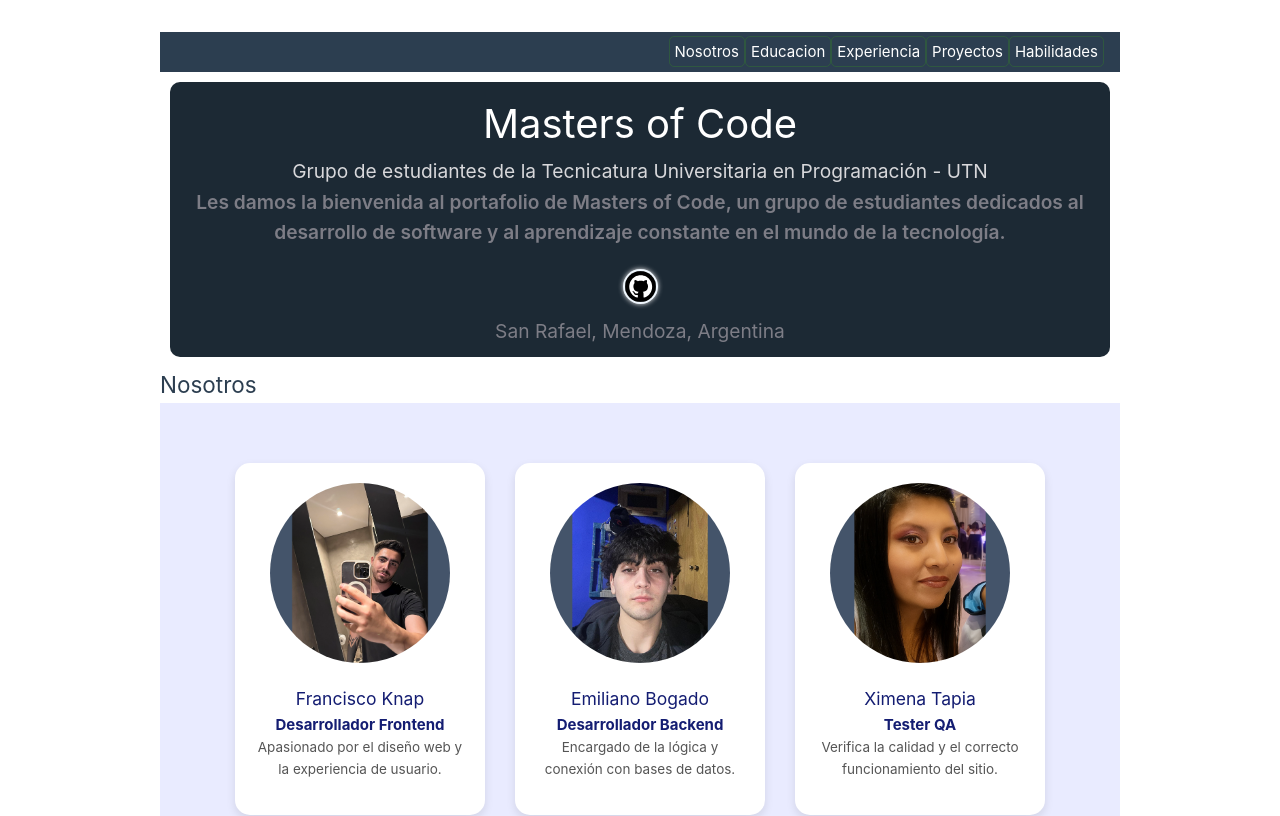
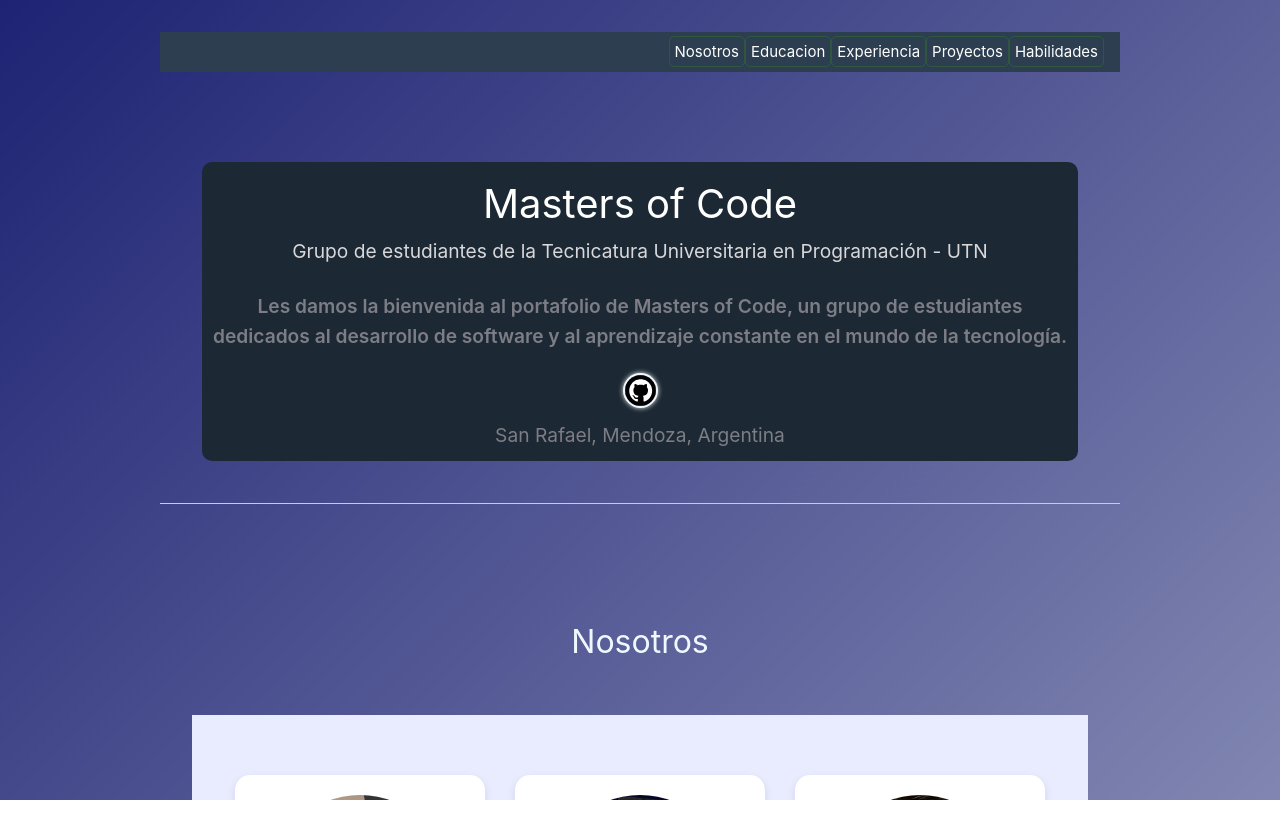
Before and after one commit to HotCode2025/MastersOfCode-Segundo-Semestre, a Vue app in the folder GITHUB/PORTAFOLIO CLASE 1/: page / in a window 1280 px wide. Shown: the top 816 px of the page. Built offline with nearby package versions, Linux system fonts and the light colour scheme.

Commit message:
Portafolio grupal
se modifica informacion

```diff
--- a/GITHUB/PORTAFOLIO CLASE 1/src/App.vue
+++ b/GITHUB/PORTAFOLIO CLASE 1/src/App.vue
@@ -1,17 +1,12 @@
 <script setup>
 import NavBar from './components/NavBar.vue';
-
 import DatosPersonales from './components/DatosPersonales.vue';
-/// aca estaba el error, no habia NADA y NavBar seguia llamando la funcion, corran el codigo
-//cuando hagan cambios asi para doble verificar
-//re-usenlo para el titulo o no se
-
-
 import EducacionComponente from './components/EducacionComponente.vue';
 import InteresesComponente from './components/InteresesComponente.vue';
 import HabilidadesComponente from './components/HabilidadesComponente.vue';
 import NosotrosComponente from './components/NosotrosComponente.vue';
 import ExperiencieComponente from './components/ExperiencieComponente.vue';
+import ProyectosComponentes from './components/ProyectosComponentes.vue';
 </script>
 
 <template>
@@ -29,13 +24,20 @@ import ExperiencieComponente from './components/ExperiencieComponente.vue';
             <NosotrosComponente />
         </section>
         <section id="educacion">
-          <h2>Educacion - Cursos</h2>
-          <!--Componente Educacion-->
+            <h2>Educación - Cursos</h2>
+            <!--Componente Educación-->
             <EducacionComponente />
         </section>
-      <section id="experiencia"><h2>Experiencia</h2></section>
+        <section id="experiencia">
+            <h2>Experiencia</h2>
+            <!--Componente Experiencia-->
             <ExperiencieComponente />
-      <section id="proyectos"><h2>Proyectos</h2></section>
+        </section>
+        <section id="proyectos">
+            <h2>Proyectos</h2>
+            <!--Componente Proyectos-->
+            <ProyectosComponentes />
+        </section>
         <section id="habilidades">
             <!--Componente Habilidades-->
             <h2>Habilidades</h2>
@@ -43,17 +45,48 @@ import ExperiencieComponente from './components/ExperiencieComponente.vue';
         </section>
         <section id="intereses">
             <!--Componente Intereses-->
-          <h2>intereses</h2>
+            <h2>Intereses</h2>
             <InteresesComponente />
         </section>
   </main>
   <footer>
       <a href="#top">Inicio</a>
-      <p>  2025 Masters Of Code - Portafolio Grupal Web</p>
+      <p> © 2025 Masters Of Code - Portafolio Grupal Web</p>
   </footer>
 </template>
 
-<style scoped>
+
+<style>
+html, body {
+  margin: 0;
+  padding: 0;
+  height: 100%;
+  width: 100%;
+  overflow-x: hidden;
+}
+
+body {
+  background: linear-gradient(-45deg, #E0E6ED, #1A1F71, #6C63FF, #3E5C76);
+  background-size: 600% 600%;
+  animation: gradientBG 10s ease infinite;
+}
+
+#app {
+  min-height: 100vh;
+  display: flex;
+  flex-direction: column;
+  color: rgb(184, 223, 255);
+}
+
+@keyframes gradientBG {
+  0% { background-position: 0% 50%; }
+  25% { background-position: 50% 100%; }
+  50% { background-position: 100% 50%; }
+  75% { background-position: 50% 0%; }
+  100% { background-position: 0% 50%; }
+}
+
+/* Footer y títulos visibles */
 footer {
   display: flex;
   flex-direction: column;
@@ -61,4 +94,7 @@ footer {
   padding: 2rem;
   font-size: 1.3rem;
 }
+h2 {
+  color: rgb(180, 194, 220);
+}
 </style>
--- a/GITHUB/PORTAFOLIO CLASE 1/src/assets/base.css
+++ b/GITHUB/PORTAFOLIO CLASE 1/src/assets/base.css
@@ -84,3 +84,23 @@ body {
   -webkit-font-smoothing: antialiased;
   -moz-osx-font-smoothing: grayscale;
 }
+
+li{
+  list-style: none;
+}
+/*Agregado en el capitulo 5*/
+section {
+  padding: 2rem;
+  border-bottom: 1px solid #ccc;
+  margin: 3rem 0rem 2rem 0rem;
+}
+section h2{
+  font-size: 2rem;
+  color: aliceblue;
+  margin-bottom: 1.5rem;
+  text-align: center;
+}
+
+section h3{
+  color: rgb(209, 183, 148);
+}
```
Lines whose indentation alone changed are shown as unchanged.
